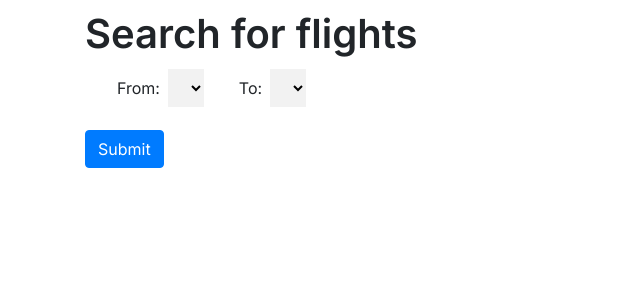
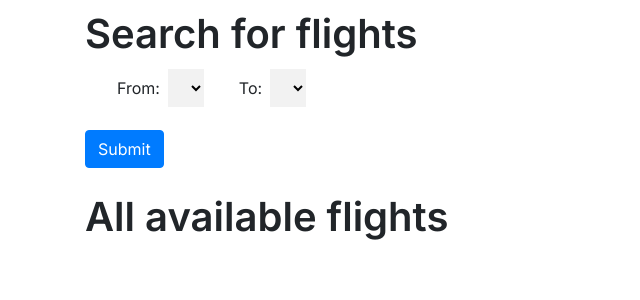
Before and after one commit to pinarhaskiris/blue-airline, a Django app: page /show_tickets in a window 1280 px wide. Shown: the part 153-453 px from the top of the page, without its empty margins (0-640 px from the left). Run offline with Django 3.2, Linux system fonts and the light colour scheme; lists and menus that the app fills with data are empty; some libraries are stand-ins or nearby versions.

Commit message:
added feedbacks

```diff
--- a/blueairline/airlinecontroller/static/airlinecontroller/styles.css
+++ b/blueairline/airlinecontroller/static/airlinecontroller/styles.css
@@ -2,6 +2,10 @@
 
 .one_flight {
 	margin: 10px;
+}
+
+h4 {
+    color: red;
 }
 
 .login-btn {
@@ -45,7 +49,6 @@ a:last-of-type {
     margin-right: 5rem;
 }
 
-
 * {
     padding: 0;
     margin: 0;
--- a/blueairline/airlinecontroller/templates/airlinecontroller/create_flight.html
+++ b/blueairline/airlinecontroller/templates/airlinecontroller/create_flight.html
@@ -1,6 +1,10 @@
 {% extends "airlinecontroller/layout.html" %}
 
 {% block body %}
+
+    {% if message %}
+        <h4>{{ message }}</h4>
+    {% endif %}
 
     <h2>Create Flight</h2>
     <form id="new_flight_form" action="{% url 'update_flight' %}" method="POST">
--- a/blueairline/airlinecontroller/templates/airlinecontroller/index.html
+++ b/blueairline/airlinecontroller/templates/airlinecontroller/index.html
@@ -2,6 +2,11 @@
 {% load static %}
 
 {% block body %}
+
+    {% if message %}
+        <h4>{{ message }}</h4>
+    {% endif %}
+
     <h1 class="available_flights_header">Search for flights</h1>
     <form action="{% url 'available_flights' %}" method="POST">
         {% csrf_token %}
@@ -25,5 +30,34 @@
         <input type="submit" class="btn btn-primary"/>
     </form>
 
+    <h1 class="available_flights_header">All available flights</h1>
+    <ul class="list-group">
+        {% for flight in flights %}
+        <li class="list-group-item">
+        <div class="flight-container">
+            <div class="small-flight-container">
+                <div>{{ flight.departure_airport }}</div>
+                <div>{{ flight.departure_date }}</div>
+            </div>
+
+            <div class="plane-icon"><i class="fas fa-plane"></i></div>
+
+            <div class="small-flight-container">
+                <div>{{ flight.destination_airport }}</div>
+                <div>{{ flight.arrival_date }}</div>
+            </div>
+
+            <div class="flight-price">{{ flight.price }} $</div>
+
+            {% if user.is_authenticated %}
+                <a href="{% url 'delete_flight' flight.id %}" class="select-flight-link">Delete</a>
+            {% else %}
+                <a href="{% url 'show_flight' flight.id %}" class="select-flight-link">Select</a>
+            {% endif %}
+        </div>
+        </li>
+        {% endfor %}
+    </ul>
+
 
 {% endblock %}
--- a/blueairline/airlinecontroller/templates/airlinecontroller/show_flight.html
+++ b/blueairline/airlinecontroller/templates/airlinecontroller/show_flight.html
@@ -2,6 +2,10 @@
 {% load static %}
 
 {% block body %}
+
+    {% if message %}
+        <h4>{{ message }}</h4>
+    {% endif %}
 
     <h2>Book Flight</h2>
     <form id="book_flight_form" action="{% url 'book_flight' flight.id %}" method="POST">
--- a/blueairline/airlinecontroller/templates/airlinecontroller/show_question_ticket_form.html
+++ b/blueairline/airlinecontroller/templates/airlinecontroller/show_question_ticket_form.html
@@ -3,6 +3,9 @@
 
 {% block body %}
 
+    {% if message %}
+        <h4>{{ message }}</h4>
+    {% endif %}
     <h2>Question Ticket</h2>
     <form id="question-ticket-form" action="{% url 'show_tickets' %}" method="POST">
         {% csrf_token %}
--- a/blueairline/airlinecontroller/views.py
+++ b/blueairline/airlinecontroller/views.py
@@ -20,7 +20,8 @@ def index(request):
 
     return render(request, "airlinecontroller/index.html", {
         "departure_airports": departure_airports,
-        "destination_airports": destination_airports
+        "destination_airports": destination_airports,
+        "flights": flights
         })
 
 def init_seats(airplane):
@@ -47,7 +48,6 @@ def init_all_seats():
     for airplane in airplanes:
         init_seats(airplane)
 
-
 def hour_to_day(hours, minutes):
     hours = int(hours)
     minutes = int(minutes)
@@ -59,7 +59,6 @@ def date_time_to_day(arr):
     return result
 
 init_all_seats() #CREATE ALL SEATS FOR ALL AIRPLANES
-
 
 def book_flight(request, flight_id):
     flightObject = Flight.objects.get(pk=flight_id)
@@ -108,6 +107,11 @@ def book_flight(request, flight_id):
                 "message": "Ticket already exists."
             })
 
+        except Passenger.DoesNotExist:
+            return render(request, "airlinecontroller/show_flight.html", {
+                    "message": "Please provide correct information. One or more of the passenger information you have entered is not correct.",
+                    "flight": flightObject
+                })
 
         return render(request, "airlinecontroller/show_feedback.html", {
             "pass_name_sur": pass_name_sur,
@@ -159,9 +163,25 @@ def show_flight(request, flight_id):
        })
 
 def delete_flight(request, flight_id):
+
     flightObject = Flight.objects.get(pk=flight_id)
     flightObject.delete()
-    return render(request, "airlinecontroller/index.html")
+
+    flights = Flight.objects.all()
+    departure_airports = set()
+    destination_airports = set()
+
+    for flight in flights:
+        departure_airports.add(flight.departure_airport)
+        destination_airports.add(flight.destination_airport)
+
+    return render(request, "airlinecontroller/index.html", {
+        "message": "The flight is deleted.",
+        "departure_airports": departure_airports,
+        "destination_airports": destination_airports,
+        "flights": flights
+    })
+
 
 def show_refund_form(request):
     return render(request, "airlinecontroller/show_refund_form.html")
@@ -176,8 +196,13 @@ def show_tickets(request):
         pass_mail_add = request.POST["pass_mail_add"]
 
         name_sur_arr = pass_name_sur.split()
+        try:
+            passengerObject = Passenger.objects.get(name=name_sur_arr[0], surname=name_sur_arr[1], phone_number=pass_phone_num, email_address=pass_mail_add)
+        except Passenger.DoesNotExist:
+            return render(request, "airlinecontroller/show_question_ticket_form.html", {
+                "message": "Please provide correct information. There is no passenger matching with the information you have entered."
+            })
 
-        passengerObject = Passenger.objects.get(name=name_sur_arr[0], surname=name_sur_arr[1], phone_number=pass_phone_num, email_address=pass_mail_add)
         tickets = passengerObject.tickets.all()
 
         return render(request, "airlinecontroller/show_tickets.html", {
@@ -228,7 +253,6 @@ def split_date_input(date):
     date_date = date_base[0].split("-") #separate the day month and year
     date_time = date_base[1].split(":") #separate the time for hours and minutes
 
-    print(f"\n\nSPLIT DATE INPUT OUTPUT: {[date_date[2], date_date[1], date_date[0], date_time[0], date_time[1]]}\n\n")
     #day, month, year, hour (in 24 hour format), minutes
     return [date_date[2], date_date[1], date_date[0], date_time[0], date_time[1]]
 
@@ -238,7 +262,6 @@ def split_date_prev(date):
     date_base = date.split(" ") #separate the date and time
     date_date = date_base[0].split("-") #separating the day month and year
     date_time = date_base[1].split(":") #separating the hours and minutes and seconds
-    print(f"\n\nSPLIT DATE PREV OUTPUT: {[date_date[2], date_date[1], date_date[0], date_time[0], date_time[1]]}\n\n")
 
     #day, month, year, hour (in 24 hour format), minutes
     return[date_date[2], date_date[1], date_date[0], date_time[0], date_time[1]]
@@ -268,7 +291,16 @@ def update_flight(request):
         if same_dep_flight != None: #aynı anda kalkan uçuş varsa
             for flight in same_dep_flight:
                 #aynı flight crew ya da airplane'i kullanamazlar
-                if (flight.flight_crew.crew_name == flight_crew_name or flight.airplane.plane_name == airplane_name):
+                if (flight.flight_crew.crew_name == flight_crew_name):
+                    message = "Another flight which departures at the same time is using the same flight crew. Please select an available one."
+                    is_valid = False
+
+                elif flight.airplane.plane_name == airplane_name:
+                    message = "Another flight which departures at the same time is using the same airplane. Please select an available one."
+                    is_valid = False
+
+                elif flight.flight_crew.crew_name == flight_crew_name and flight.airplane.plane_name == airplane_name:
+                    message = "Another flight which departures at the same time is using the same airplane and flight crew. Please select available ones."
                     is_valid = False
 
         #CONVERTING INPUT DATE FOR COMPARISON
@@ -292,31 +324,47 @@ def update_flight(request):
             if the previous flight which uses the same crew or airplane hasn't landed,
             a flight with the same crew or airplane can not depart
             """
-            if (prev_arr_date >= dep_date_input and (flight.flight_crew.crew_name==flight_crew_name or flight.airplane.plane_name==airplane_name)):
+
+            if prev_arr_date >= dep_date_input and flight.flight_crew.crew_name==flight_crew_name and flight.airplane.plane_name==airplane_name:
+                message = "There is a previous flight which uses the same airplane and flight crew that hasn't landed yet. Please select available ones."
                 is_valid = False
+
+            elif prev_arr_date >= dep_date_input and flight.flight_crew.crew_name==flight_crew_name:
+                message = "There is a previous flight which uses the same crew that hasn't landed yet. Please select an available flight crew."
+                is_valid = False
+
+            elif prev_arr_date >= dep_date_input and flight.airplane.plane_name==airplane_name:
+                message = "There is a previous flight which uses the same airplane that hasn't landed yet. Please select an available airplane."
+                is_valid = False
+
 
             """
             if the previous flight which uses the same crew or airplane has landed,
             the new flight with the same crew or airplane should depart from the same airport
             """
             if (prev_arr_date < dep_date_input and (flight.flight_crew.crew_name==flight_crew_name or flight.airplane.plane_name==airplane_name) and flight.destination_airport != dep_airport):
+                message = "There is a flight that uses the same airplane or flight crew which has landed. You have to depart from the airport which the previous flight has landed."
                 is_valid = False
 
             """
             only one flight can departure from a gate, multiple flights can not use the same gate
             """
-
+            if (flight.gate_number == gate_number):
+                message = "There is another flight which departures from the same gate. Please select an available gate."
+                is_valid = False
 
         """
         destination and departure airport can not be the same
         """
         if (dep_airport == des_airport):
+            message = "Destination and departure airport can not be the same."
             is_valid = False
 
         """
         a flight can not arrive to its destination before the departure date
         """
         if (dep_date >= arr_date):
+            message = "A flight can not arrive before its departure date."
             is_valid = False
 
 
@@ -337,6 +385,12 @@ def update_flight(request):
                 })
             return HttpResponseRedirect(reverse("index"))
         else:
+            if message:
+                return render(request, "airlinecontroller/create_flight.html", {
+                    "message": message,
+                    "airplanes": Airplane.objects.all(),
+                    "flight_crews": FlightCrew.objects.all()
+                })
             return render(request, "airlinecontroller/index.html", {
                 "flights": flights
             })
```
Also changed, not shown: blueairline/airlinecontroller/static/airlinecontroller/logic.js (added), blueairline/airlinecontroller/templates/airlinecontroller/show_refund_form.html (line endings or trailing spaces), blueairline/db.sqlite3.
